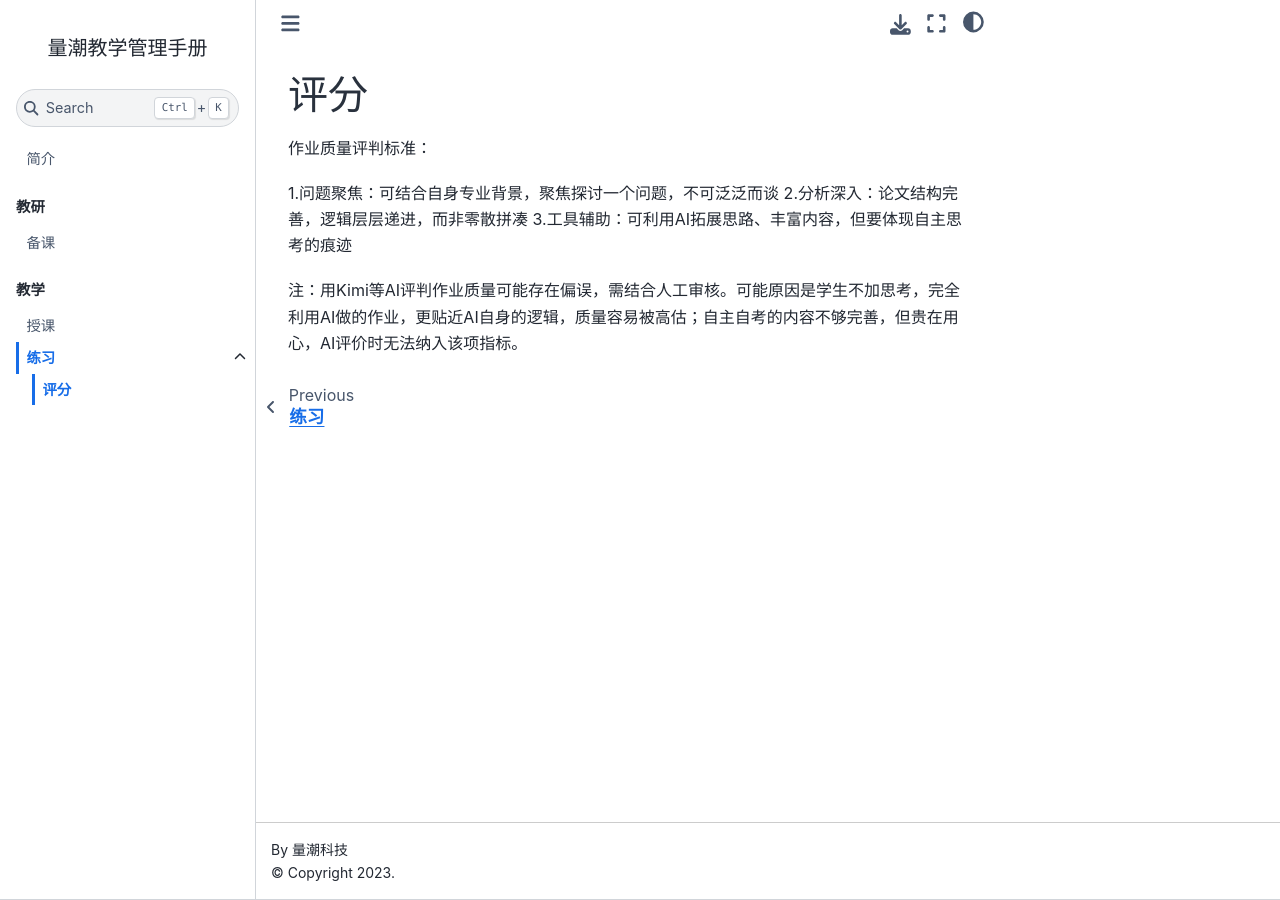
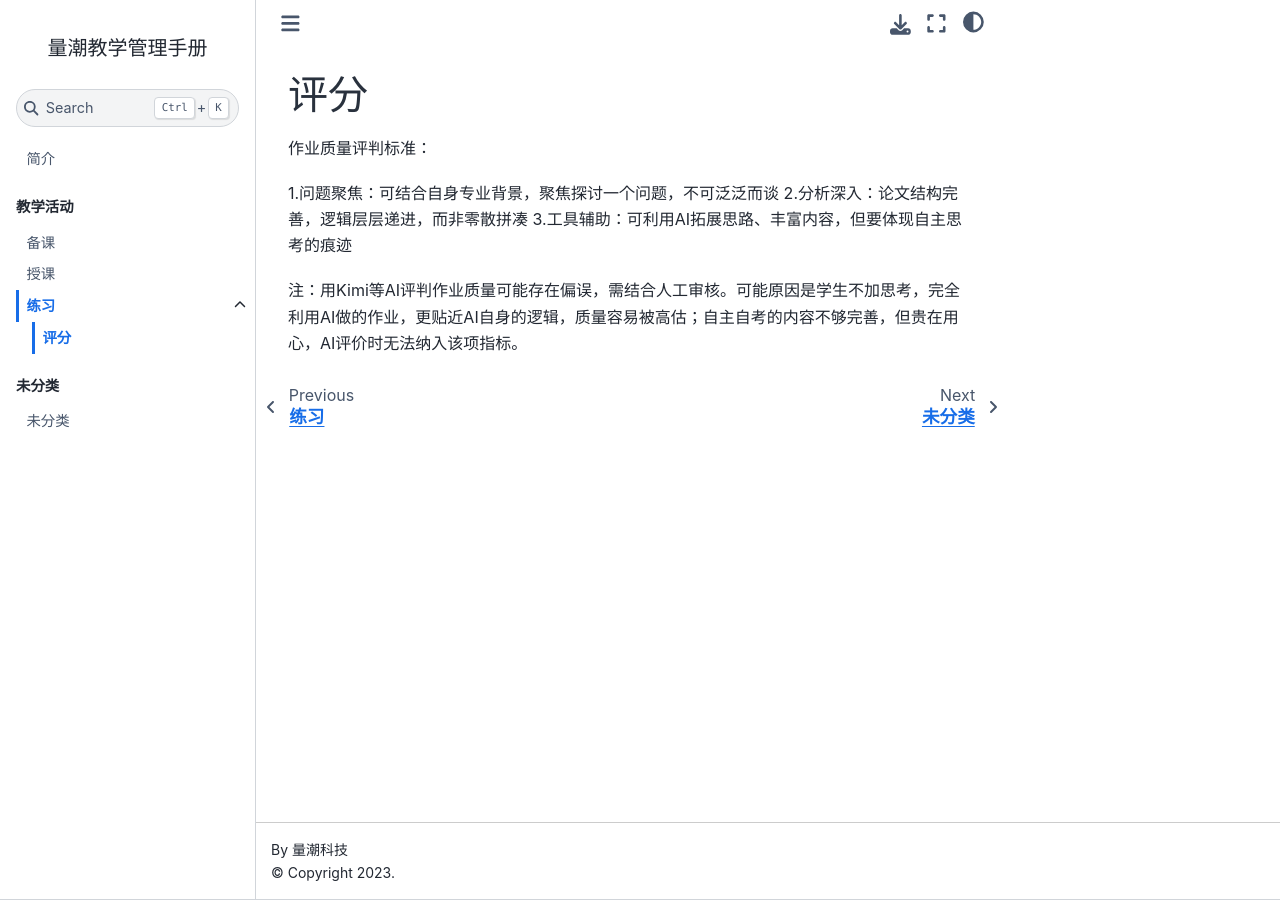
Before and after one commit to quanttide/quanttide-handbook-of-teaching, a Jupyter Book: the page built from exercising/grading/README.md, in a window 1280 px wide. Built offline with Jupyter Book 1.0.4 settings and Sphinx 7.4.7 and the Sphinx Book theme 1.1.4, drawn with Linux system fonts in a browser that asks for light colours.

Commit message:
init: create project

```diff
--- a/_toc.yml
+++ b/_toc.yml
@@ -1,12 +1,13 @@
 format: jb-book
 root: index.md
 parts:
-  - caption: 教研
+  - caption: 教学活动
     chapters:
       - file: preparing/README.md
-  - caption: 教学
-    chapters:
       - file: lecturing/README.md
       - file: exercising/README.md
         sections:
           - file: exercising/grading/README.md
+  - caption: 未分类
+    chapters:
+      - file: uncategorized/README.md
--- /dev/null
+++ b/uncategorized/README.md
@@ -0,0 +1 @@
+# 未分类
```
